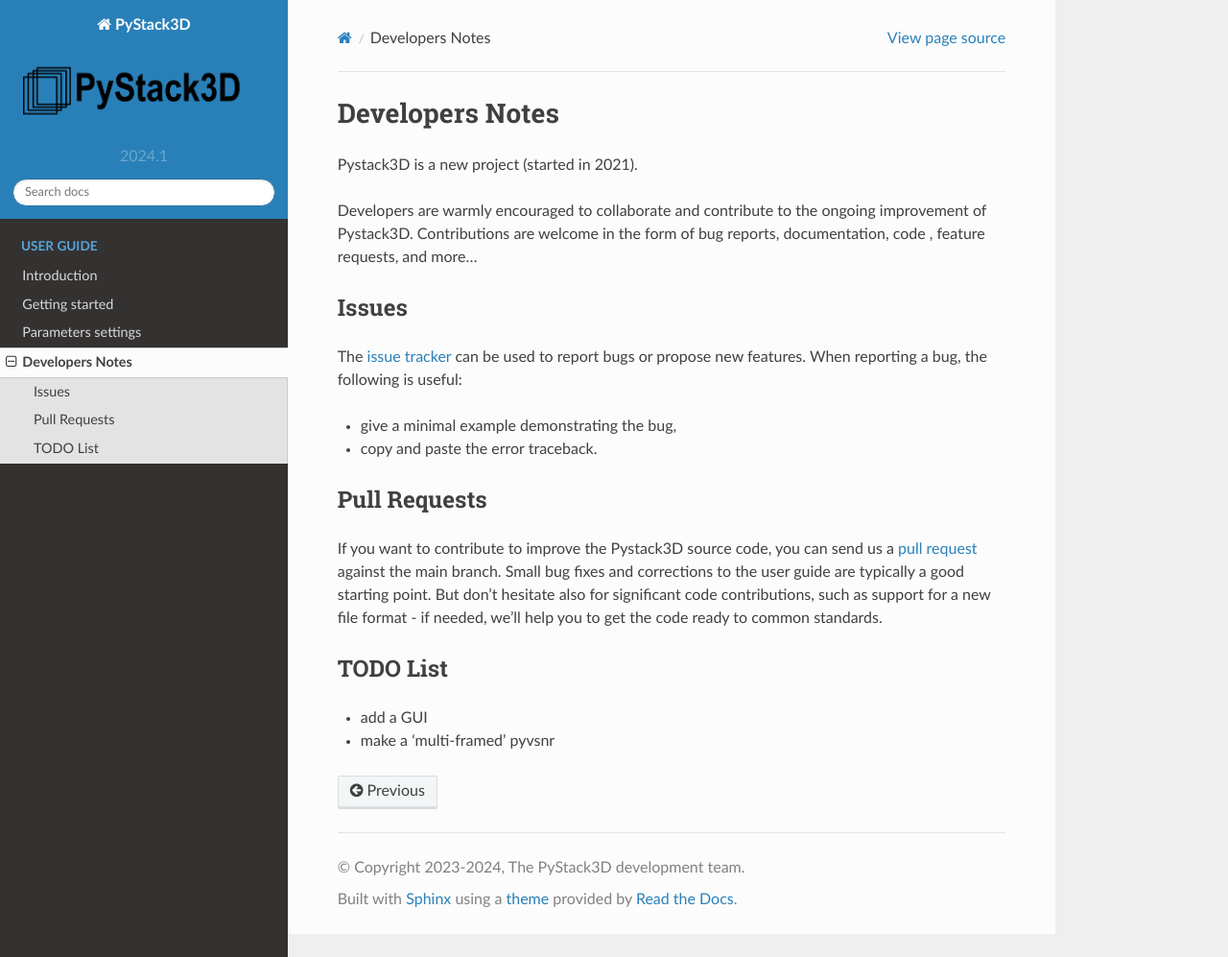
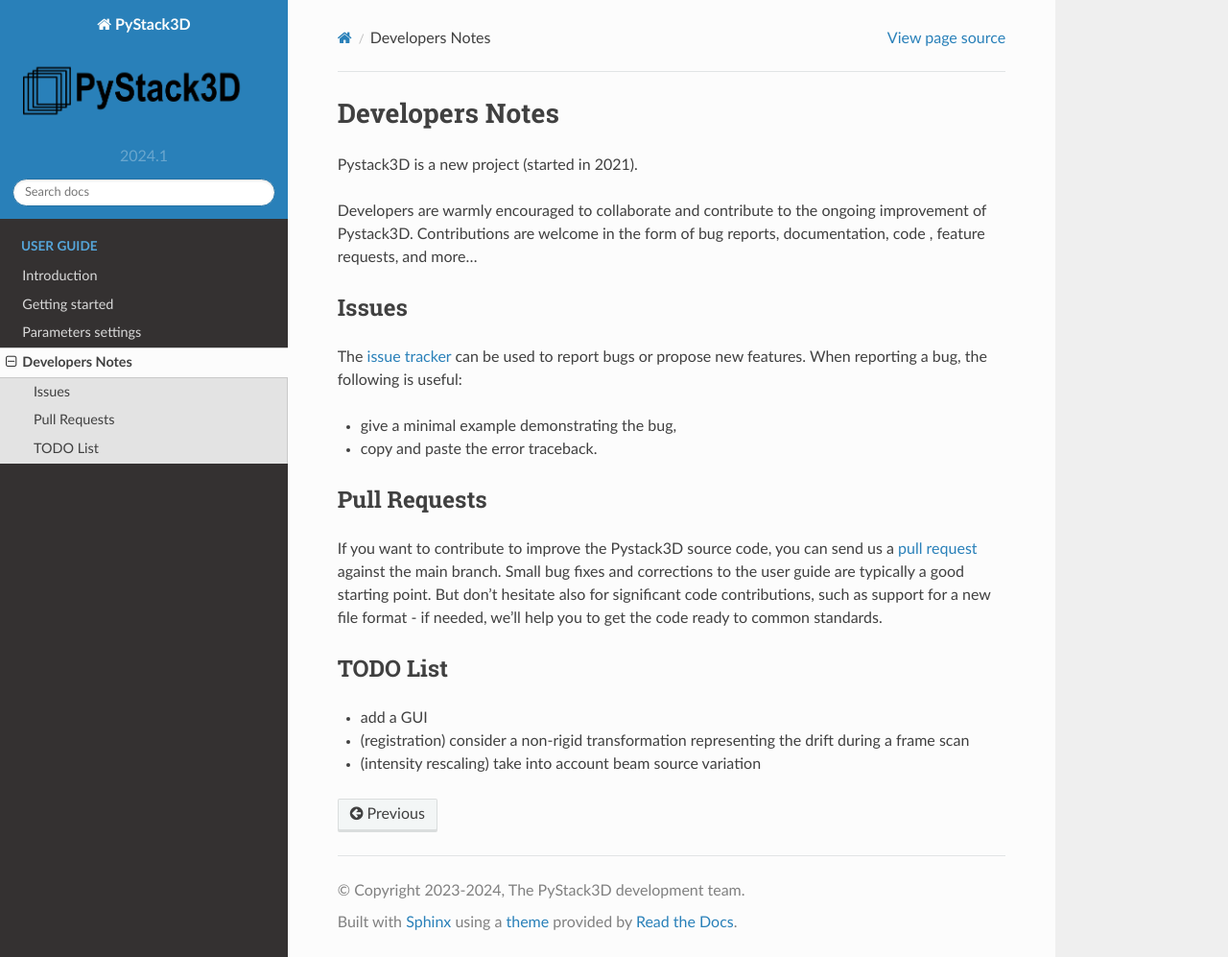
Before and after one commit to CEA-MetroCarac/pystack3d, a Sphinx documentation site: the page built from doc/dev_notes.rst, in a window 1280 px wide and 997 px high. Shown: the whole window at 96% size. Built offline with Sphinx 7.4.7 and the Read the Docs theme 2.0.0, drawn with Linux system fonts in a browser that asks for light colours; pages that are not in the unit, such as notebooks, are missing from menus.

Commit message:
add new items in TODO List

```diff
--- a/doc/dev_notes.rst
+++ b/doc/dev_notes.rst
@@ -26,4 +26,5 @@
 ---------
 
 * add a GUI
-* make a 'multi-framed' pyvsnr
+* (registration) consider a non-rigid transformation representing the drift during a frame scan
+* (intensity rescaling) take into account beam source variation
```
